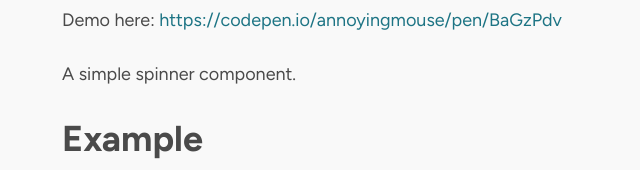
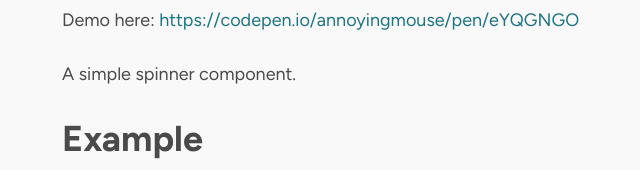
Before and after one commit to annoyingmouse/wc-ace-spinner, a website: page index.html in a window 1280 px wide. Shown: the part 408-578 px from the top of the page, 236-876 px from the left. Drawn offline with Linux system fonts and the light colour scheme.

Commit message:
chore(index.html): update demo link to point to the correct CodePen URL

```diff
--- a/index.html
+++ b/index.html
@@ -28,9 +28,8 @@
              style="max-width: 100%;margin-bottom: 0;">
       </a>
     </p>
-    <p>Demo here: <a href="https://codepen.io/annoyingmouse/pen/BaGzPdv">https://codepen.io/annoyingmouse/pen/BaGzPdv</a></p>
+    <p>Demo here: <a href="https://codepen.io/annoyingmouse/pen/eYQGNGO">https://codepen.io/annoyingmouse/pen/eYQGNGO</a></p>
     <p>A simple spinner component.</p>
-
     <h2>Example</h2>
     <div style="display: flex; align-items: center; justify-content: center;">
       <wc-ace-spinner></wc-ace-spinner>
```
